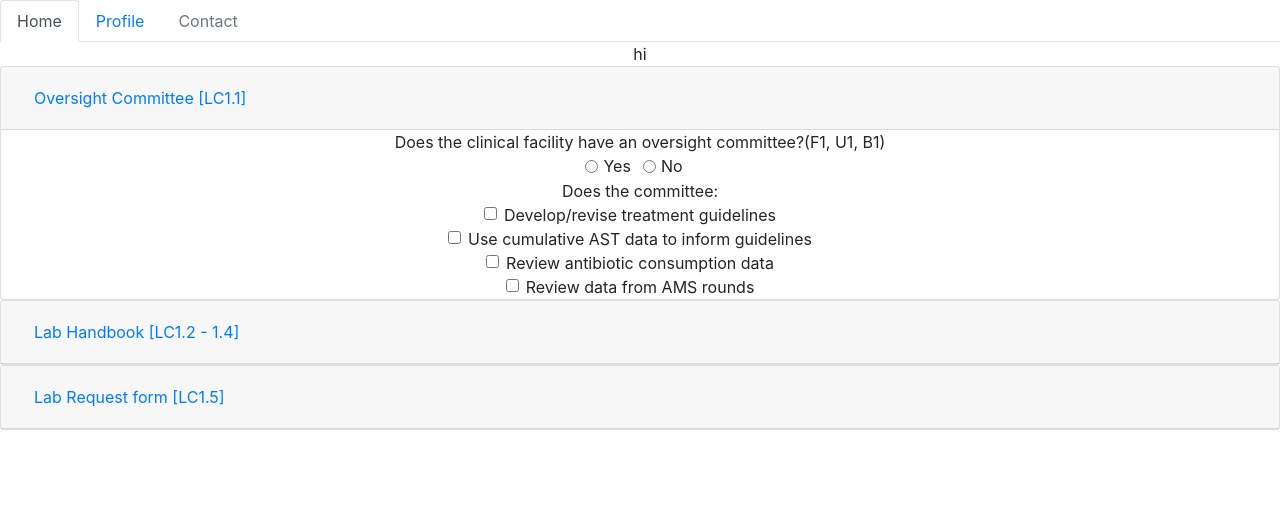
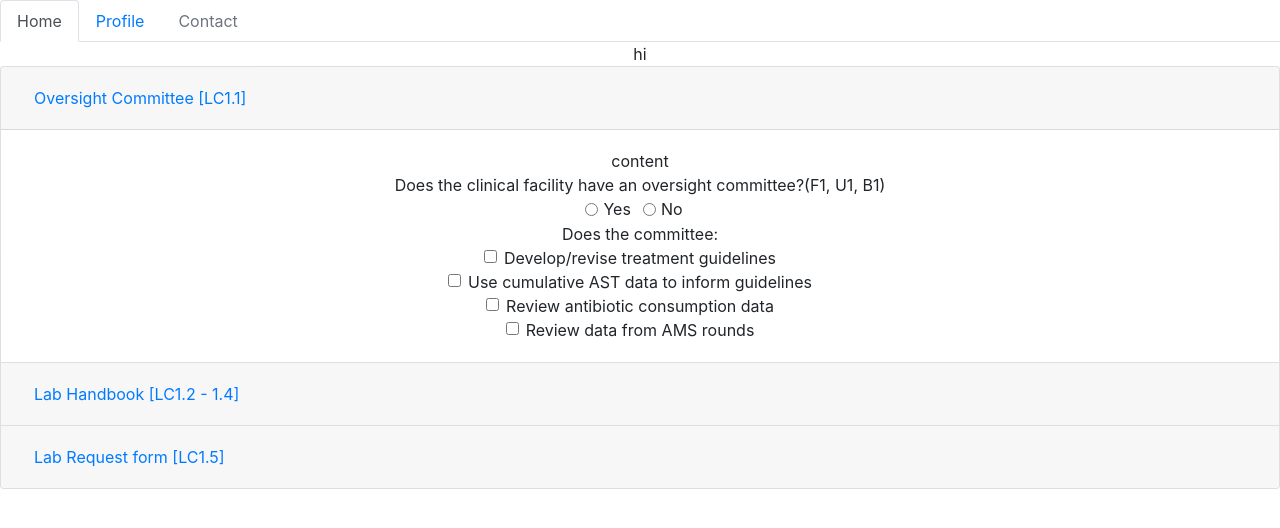
Before and after one commit to hoshmn/amr-cra, a React (Create React App) app: page / in a window 1280 px wide. Shown: the top 528 px of the page. Built offline with nearby package versions, Linux system fonts and the light colour scheme.

Commit message:
on the brink of accordion. need to reactify

```diff
--- a/src/FacilityQuestions.js
+++ b/src/FacilityQuestions.js
@@ -15,14 +15,14 @@ class FacilityQuestions extends React.Component {
   }
 
   componentDidMount() {
-    console.log('qs: ', questions);
+    // console.log('qs: ', questions);
     const contents = questions.map(el => this.processElement(el));
-    console.log('?: ',contents);
+    // console.log('?: ',contents);
     this.setState({ contents });
   }
 
   processElement(el) {
-    console.log('el: ',el);
+    // console.log('el: ',el);
     const { type } = el;
 
     switch (type) {
@@ -52,45 +52,65 @@ class FacilityQuestions extends React.Component {
       //   return this.getSectionHeader(el);
 
       default:
-        console.log('what tha??: ', el);
+        // console.log('what tha??: ', el);
         break;
     }
   }
 
   getSectionHeader(el) {
+    let classes = 'collapse';
+    const { id, defaultOpen = false } = el;
+    if (defaultOpen) {
+      classes += ' show';
+    }
+
+    console.log(id, classes);
+    const headId = id + '_head';
+    const bodyId = id + '_body';
     return (
-      <div class='card' key={el.id}>
-        <div class="card-header" id={el.id}>
-          <h2 class="mb-0">
+      <div className='card' key={id}>
+        <div className='card-header' id={headId}>
+          <h2 className='mb-0'>
             <button
-              class="btn btn-link btn-block text-left"
-              type="button" data-toggle="collapse" data-target={`#${el.id}`}
-              aria-expanded="true" aria-controls={el.id}
-              >
+              className='btn btn-link btn-block text-left'
+              type='button' data-toggle='collapse'
+              data-target={`#${bodyId}`}
+              aria-expanded={defaultOpen}
+              aria-controls={bodyId}
+            >
               {el.text}
             </button>
           </h2>
         </div>
-        {el.children ? el.children.map(childEl => this.processElement(childEl)) : null}
+        <div
+          id={bodyId} className={classes}
+          data-parent='#facility-questions'
+          aria-labelledby={headId}
+        >
+          <div className='card-body'>
+            <div>content</div>
+            {el.children.map(childEl => this.processElement(childEl))}
+          </div>
+        </div>
       </div>
     )
   }
 
   getPreface(el) {
     return (
-      <label class="form-check-label question-text" key={el.id}>{el.text}</label>
+      <label className='form-check-label question-text' key={el.id}>{el.text}</label>
     )
   }
 
   getQuestionBox(el) {
     return (
       <div key={el.id}>
-         <input class="form-check-input" type="checkbox"
-          name="oversight-committee-c"
+         <input className='form-check-input' type='checkbox'
+          name='oversight-committee-c'
           id={el.id}
           value={el.id}
         />
-        <label class="form-check-label" for={el.id}>
+        <label className='form-check-label' htmlFor={el.id}>
           {el.text}
         </label>
       </div>
@@ -100,33 +120,33 @@ class FacilityQuestions extends React.Component {
   getQuestionYN(el) {
     return (
       <div key={el.id}>
-        <label class="form-check-label question-text">
+        <label className='form-check-label question-text'>
           {el.text}
-          <span class='standard-tag'>(F1, U1, B1)</span>
+          <span className='standard-tag'>{el.standards}</span>
         </label>
 
-        <div class="responses">
+        <div className='responses'>
 
-          <div class="form-check form-check-inline">
-            <input class="form-check-input" type="radio"
+          <div className='form-check form-check-inline'>
+            <input className='form-check-input' type='radio'
               name={el.id}
               id={el.id + '_yes'}
               value={el.id + '_yes'}
             />
-            <label class="form-check-label" for={el.id + '_yes'}>Yes</label>
+            <label className='form-check-label' htmlFor={el.id + '_yes'}>Yes</label>
           </div>
-          <div class="form-check form-check-inline">
-            <input class="form-check-input" type="radio"
+          <div className='form-check form-check-inline'>
+            <input className='form-check-input' type='radio'
               name={el.id}
               id={el.id + '_no'}
               value={el.id + '_no'}
             />
-            <label class="form-check-label" for={el.id + '_no'}>No</label>
+            <label className='form-check-label' htmlFor={el.id + '_no'}>No</label>
           </div>
 
 
           {el.subQs &&
-            <div class='sub-questions'>
+            <div className='sub-questions'>
               {el.subQs.map(childEl => this.processElement(childEl))}
             </div>
           }
@@ -138,9 +158,9 @@ class FacilityQuestions extends React.Component {
   }
 
   render() {
-    console.log('!', this.state.contents);
+    // console.log('!', this.state.contents);
     return (
-      <div className="FacilityQuestions">
+      <div id='facility-questions' className='accordion' action='#'>
         hi
         {this.state.contents}
       </div>
--- a/src/questions/facility.js
+++ b/src/questions/facility.js
@@ -6,6 +6,7 @@ export default [
     id: 'fac_sec_1',
     text: 'Oversight Committee [LC1.1]',
     type: 'sectionHeader',
+    defaultOpen: true,
     children: [
       {
         id: 'fac_q_1',
@@ -33,10 +34,12 @@ export default [
     id: 'fac_sec_2',
     text: 'Lab Handbook [LC1.2 - 1.4]',
     type: 'sectionHeader',
+    children: [],
   },
   {
     id: 'fac_sec_3',
     text: 'Lab Request form [LC1.5]',
     type: 'sectionHeader',
+    children: [],
   },
 ]
```
